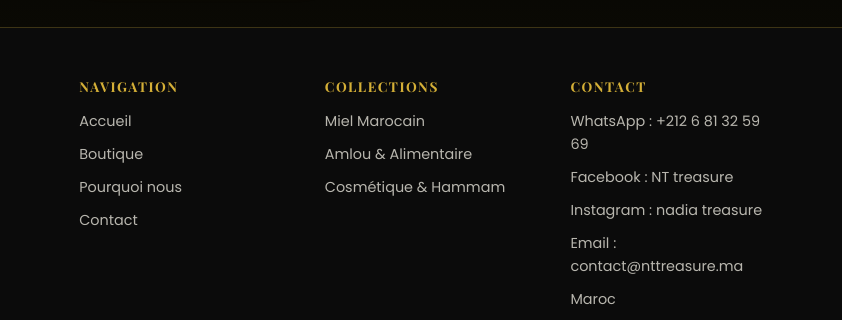
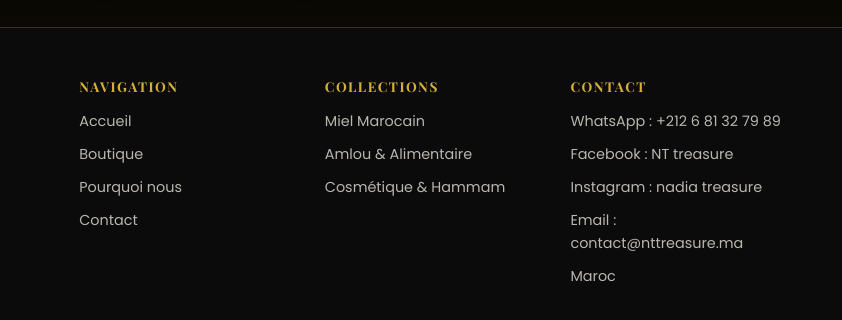
Before and after one commit to tarikkrafikk-sudo/nt-treasure, a website: page public/index.html in a window 1280 px wide. Shown: the part 3363-3683 px from the top of the page, 438-1280 px from the left. Drawn offline with nearby package versions, Linux system fonts and the light colour scheme.

Commit message:
Update index.html

```diff
--- a/public/index.html
+++ b/public/index.html
@@ -260,7 +260,7 @@
     <div class="footer-col">
       <h4>Contact</h4>
       <ul>
-        <li>WhatsApp : +212 6 81 32 59 69</li>
+        <li>WhatsApp : +212 6 81 32 79 89</li>
         <li>Facebook : <a href="https://www.facebook.com/share/1B592UzCKK/?mibextid=wwXIfr" target="_blank" rel="noopener noreferrer">NT treasure</a></li>
         <li>Instagram : <a href="https://www.instagram.com/nt_treasure?igsi=ZzMxbzVpYmdtbm5o" target="_blank" rel="noopener noreferrer">nadia treasure</a></li>
         <li>Email : contact@nttreasure.ma</li>
```
